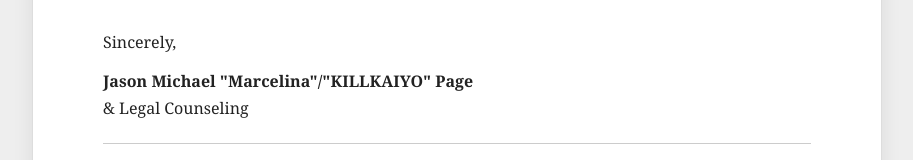
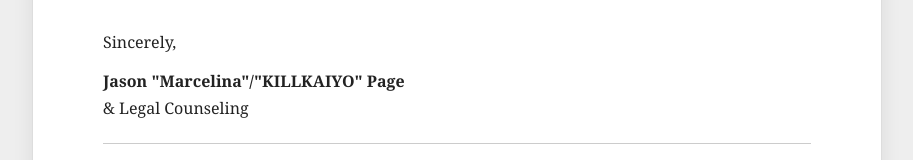
Before and after one commit to pfpz/k4iyo, a plain HTML site: page index.html in a window 1280 px wide. Shown: the part 3369-3529 px from the top of the page, without its empty margins (183-1096 px from the left). Drawn offline with Linux system fonts and the light colour scheme.

Commit message:
Fix name formatting in index.html

```diff
--- a/index.html
+++ b/index.html
@@ -460,7 +460,7 @@
 
             <p>
 
-                <strong>Jason Michael "Marcelina"/"KILLKAIYO" Page</strong><br>
+                <strong>Jason "Marcelina"/"KILLKAIYO" Page</strong><br>
 
                 & Legal Counseling
 
```
